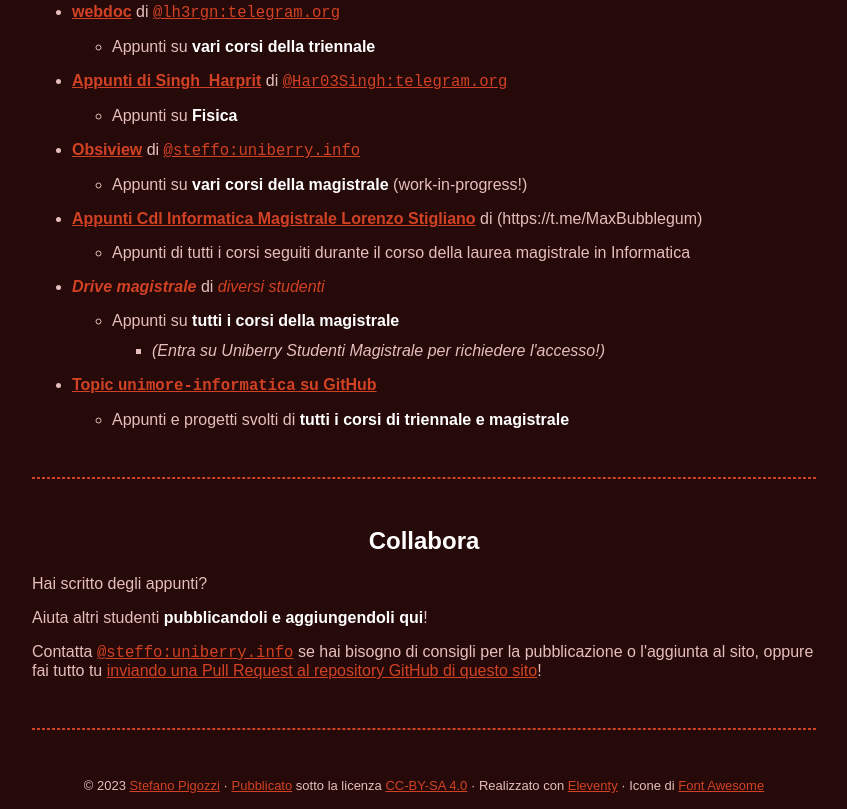
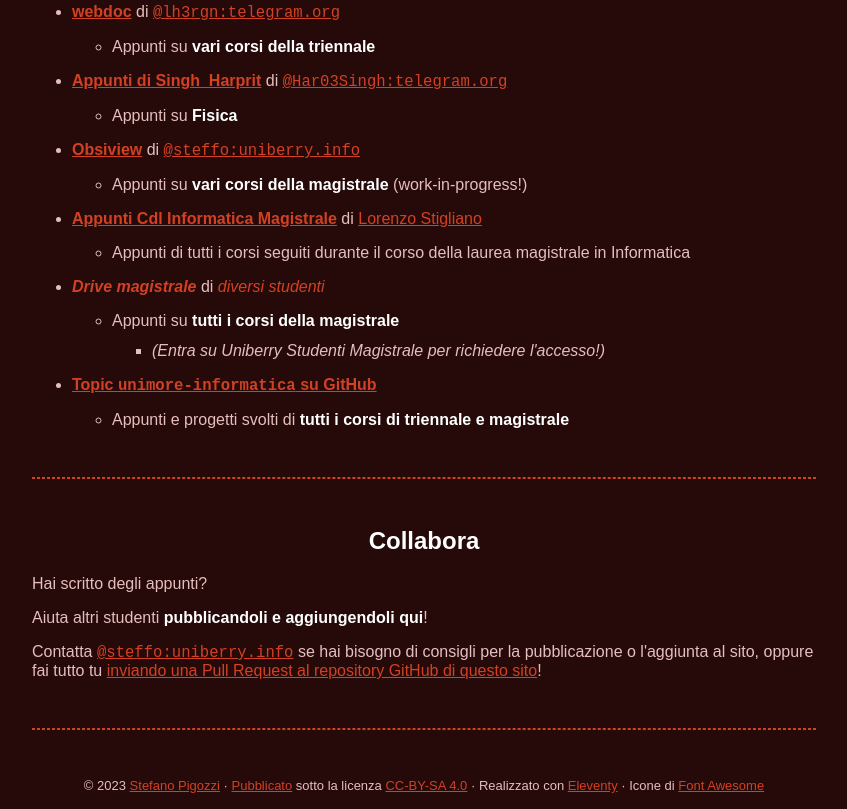
Before and after one commit to uniberry-info/lokiweb, an Eleventy site: page appunti.md in a window 1280 px wide. Shown: the part 964-1773 px from the top of the page, without its empty margins (216-1063 px from the left). Built offline with nearby package versions, Linux system fonts and the light colour scheme; Eleventy itself is replaced by a stand-in of ours; files that its build step writes are made by us from their sources.

Commit message:
Update appunti.md

```diff
--- a/appunti.md
+++ b/appunti.md
@@ -33,9 +33,8 @@ Puoi trovare qui sotto le risorse condivise negli anni dagli studenti:
 - **[Appunti di Singh_Harprit](https://singh-app.pages.dev)** di [`@Har03Singh:telegram.org`](https://t.me/Har03Singh)
   - Appunti su **Fisica**
 - **[Obsiview](https://gh.steffo.eu/obsiview/?vault=https%3A%2F%2Fraw.githubusercontent.com%2FSteffo99%2Fappunti-magistrali%2Fmain%2F&path=README.md)** di [`@steffo:uniberry.info`](https://www.steffo.eu/)
-	- Appunti su **vari corsi della magistrale** (work-in-progress!)
-
-- **[Appunti Cdl Informatica Magistrale Lorenzo Stigliano](https://www.notion.so/Appunti-Universit-0d4e3e9de000419ca7bbd92f631c1c75)** di (https://t.me/MaxBubblegum)
+  - Appunti su **vari corsi della magistrale** (work-in-progress!)
+- **[Appunti Cdl Informatica Magistrale](https://www.notion.so/Appunti-Universit-0d4e3e9de000419ca7bbd92f631c1c75)** di [Lorenzo Stigliano](https://t.me/MaxBubblegum)
   - Appunti di tutti i corsi seguiti durante il corso della laurea magistrale in Informatica
 
 - ***<a>Drive magistrale</a>*** di *<a>diversi studenti</a>*
```
